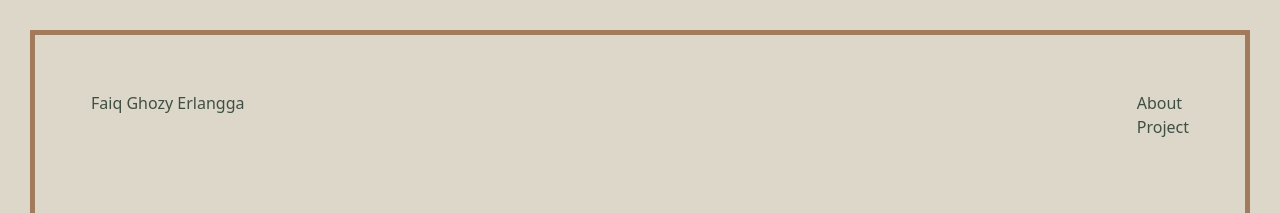
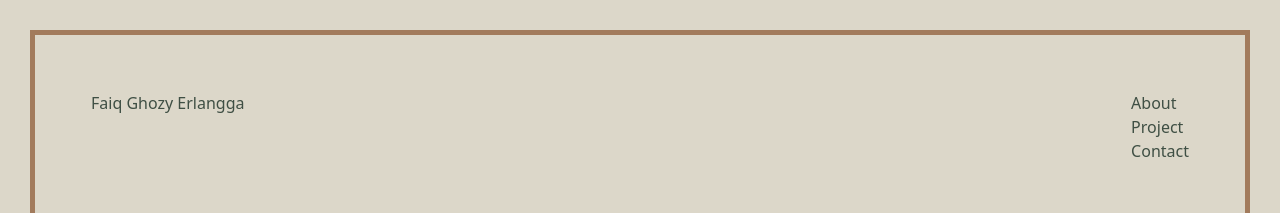
Before and after one commit to Faiq1818/Faiq1818.github.io, a React (Vite) app: page / in a window 1280 px wide. Shown: the top 213 px of the page. Built offline with nearby package versions, Linux system fonts and the light colour scheme.

Commit message:
adding the framer motion to button

```diff
--- a/src/App.jsx
+++ b/src/App.jsx
@@ -1,5 +1,6 @@
 import { useState } from 'react'
 import './App.css'
+import RightDownButton from './components/rightDownButton';
 
 
 function App() {
@@ -10,10 +11,7 @@ function App() {
           <p style={styles.texts_name} className="text-5xl font-semibold">Faiq Ghozy Erlangga</p>
         </div>
 
-        <div className="content-end space-y-4">
-          <p style={styles.texts} className="text-2xl">About</p>
-          <p style={styles.texts} className="text-2xl">Project</p>
-        </div>
+        <RightDownButton />
       </div>
     </div >
   );
--- /dev/null
+++ b/src/components/rightDownButton.jsx
@@ -0,0 +1,39 @@
+import * as motion from "motion/react-client"
+
+export default function RightDownButton() {
+  return (
+    <div className="content-end space-y-4">
+      <motion.div
+        whileHover={{ scale: 1.2 }}
+        whileTap={{ scale: 1 }}
+        style={box}
+      >
+        <p style={styles.texts} className="text-2xl">About</p>
+      </motion.div>
+      <motion.div
+        whileHover={{ scale: 1.2 }}
+        whileTap={{ scale: 1 }}
+        style={box}
+      >
+        <p style={styles.texts} className="text-2xl">Project</p>
+      </motion.div>
+      <motion.div
+        whileHover={{ scale: 1.2 }}
+        whileTap={{ scale: 1 }}
+        style={box}
+      >
+        <p style={styles.texts} className="text-2xl">Contact</p>
+      </motion.div>
+    </div>
+  )
+}
+
+const styles = {
+  texts: {
+    color: "#3F4F44",
+  },
+}
+
+const box = {
+  backgroundColor: "#DCD7C9",
+}
```
